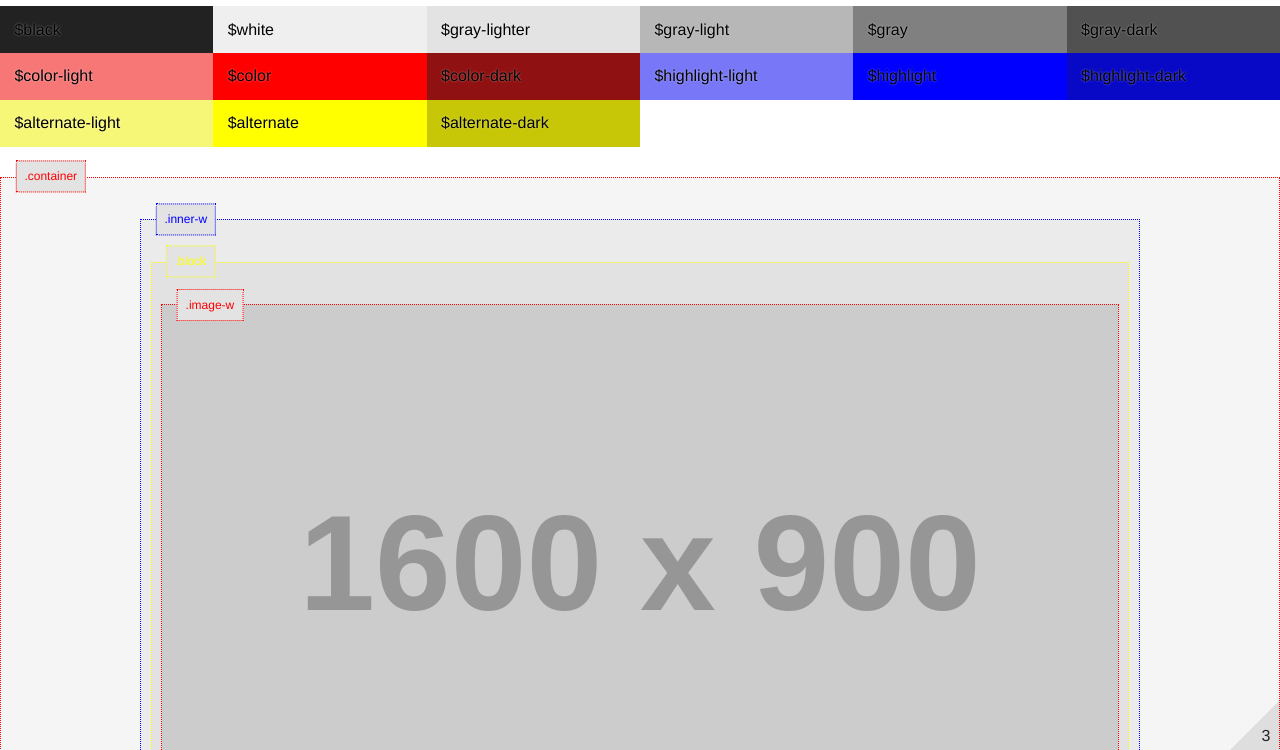
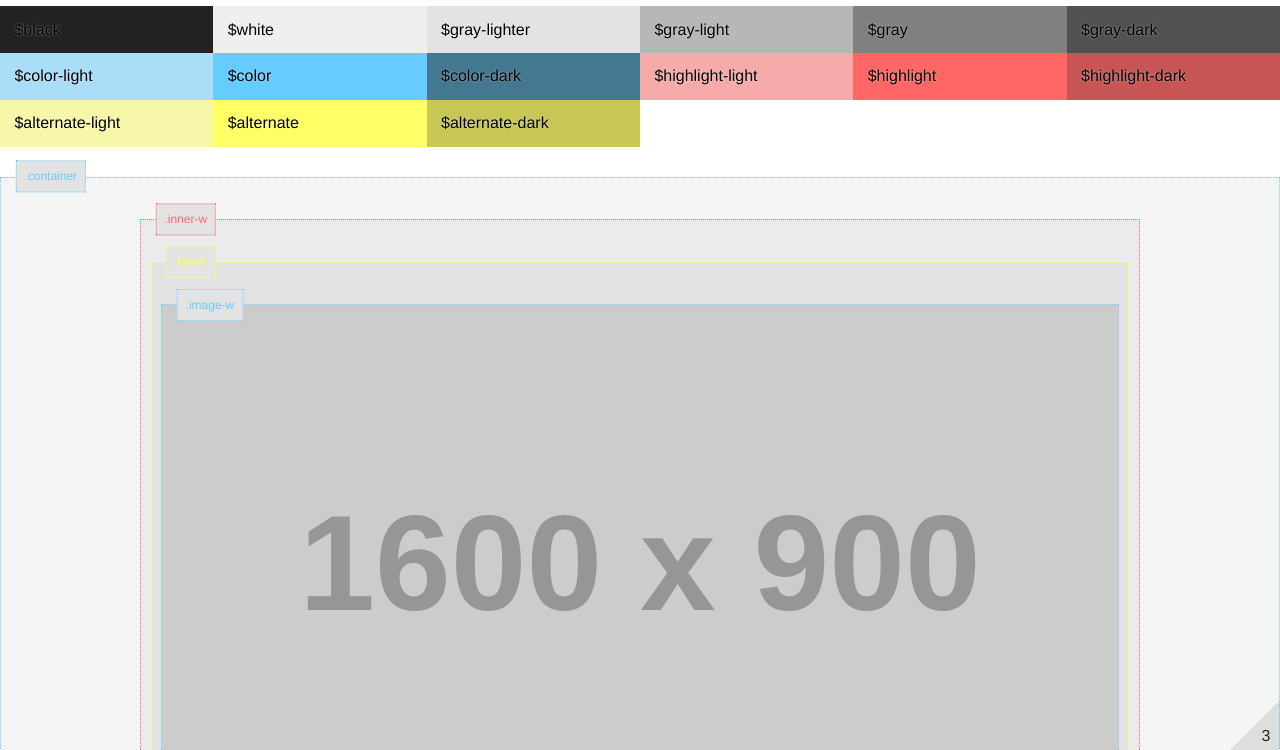
Before and after one commit to sheriffderek/basic-style, a website: page public/index.html in a window 1280 px wide. Shown: the part 50-800 px from the top of the page. Drawn offline with Linux system fonts and the light colour scheme; placeholder pictures from the web are drawn by us.

Commit message:
changes basic colors

```diff
--- a/app/stylus/_variables.styl
+++ b/app/stylus/_variables.styl
@@ -3,9 +3,9 @@
 $black 		= #222222
 $white 		= #efefef
 $gray 		= gray
-$color 		= red
-$highlight 	= blue
-$alternate 	= yellow
+$color 		= #66ccff
+$highlight 	= #ff6666
+$alternate 	= #ffff66
 
 // shade
 shade($color, $percent)
```
Also changed, not shown: public/stylesheets/app.css.
